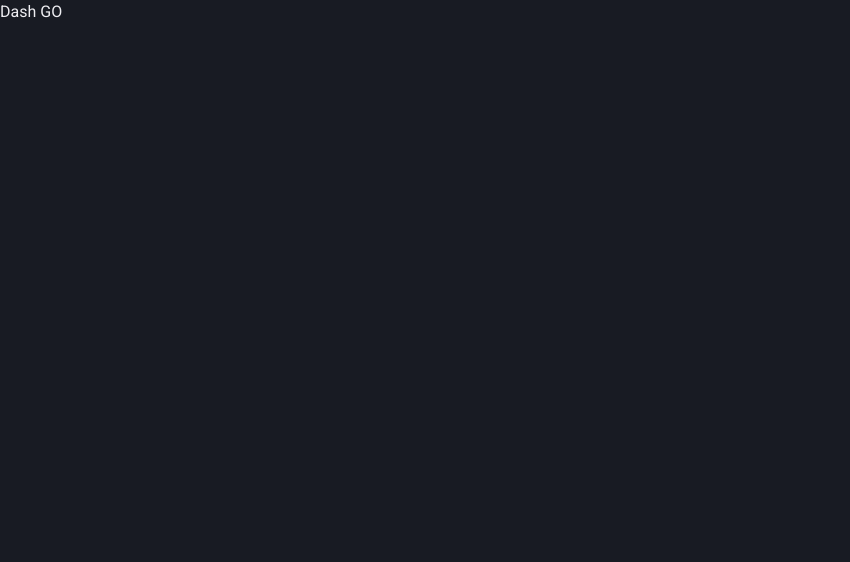
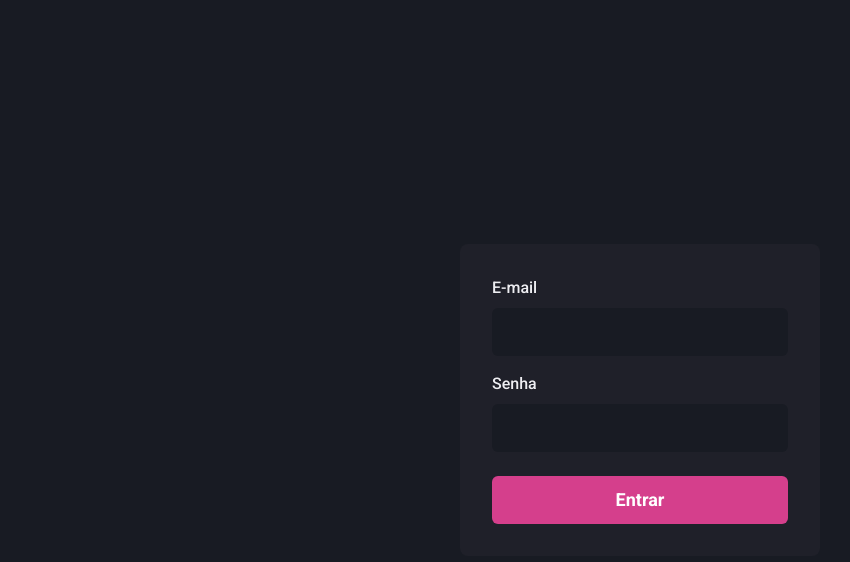
Before and after one commit to CaioVinicius7/dashgo, a Next.js app: page / in a window 1280 px wide. Shown: the top 562 px of the page, without its empty margins (0-850 px from the left). Built offline with nearby package versions, Linux system fonts and the light colour scheme.

Commit message:
feat: :lipstick: Página SignIn

```diff
--- a/src/pages/index.tsx
+++ b/src/pages/index.tsx
@@ -1,3 +1,62 @@
+import {
+  Button,
+  Flex,
+  FormControl,
+  FormLabel,
+  Input,
+  Stack
+} from "@chakra-ui/react";
+
 export default function Home() {
-  return <h1>Dash GO</h1>;
+  return (
+    <Flex w="100wh" h="100vh" align="center" justify="center">
+      <Flex
+        as="form"
+        w="100%"
+        maxW="360px"
+        bg="gray.800"
+        p="8"
+        borderRadius={8}
+        flexDir="column"
+      >
+        <Stack spacing="4">
+          <FormControl>
+            <FormLabel htmlFor="email">E-mail</FormLabel>
+            <Input
+              name="email"
+              id="email"
+              type="email"
+              focusBorderColor="pink.500"
+              bgColor="gray.900"
+              variant="filled"
+              _hover={{
+                bgColor: "gray.900"
+              }}
+              size="lg"
+            />
+          </FormControl>
+
+          <FormControl>
+            <FormLabel htmlFor="password">Senha</FormLabel>
+            <Input
+              name="password"
+              id="password"
+              type="password"
+              focusBorderColor="pink.500"
+              bgColor="gray.900"
+              variant="filled"
+              _hover={{
+                bgColor: "gray.900"
+              }}
+              size="lg"
+            />
+          </FormControl>
+        </Stack>
+
+        <Button type="submit" mt="6" colorScheme="pink" size="lg">
+          Entrar
+        </Button>
+      </Flex>
+    </Flex>
+  );
 }
```
